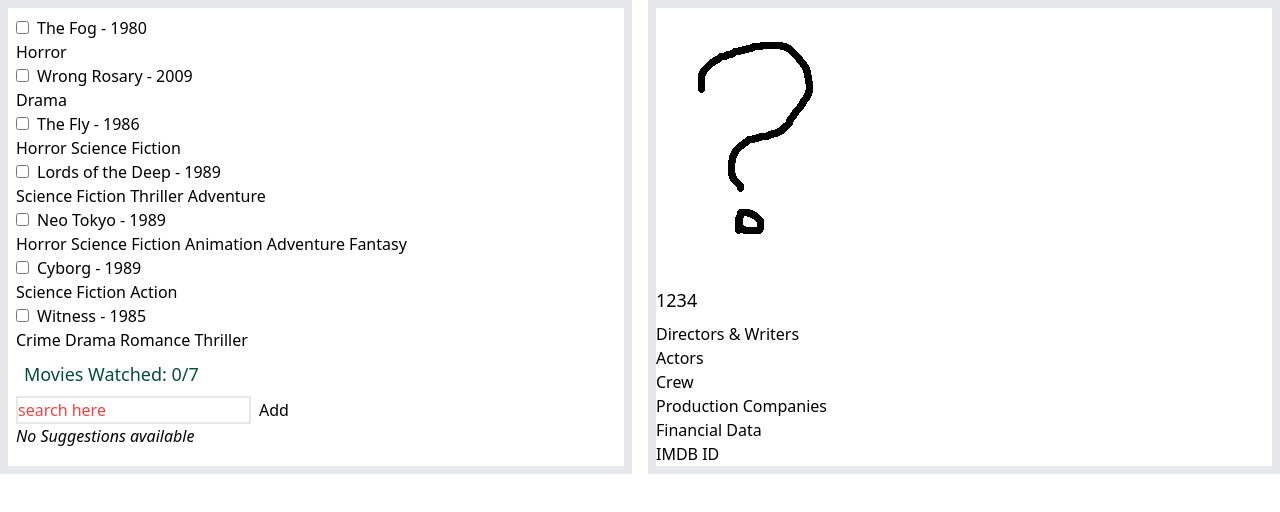
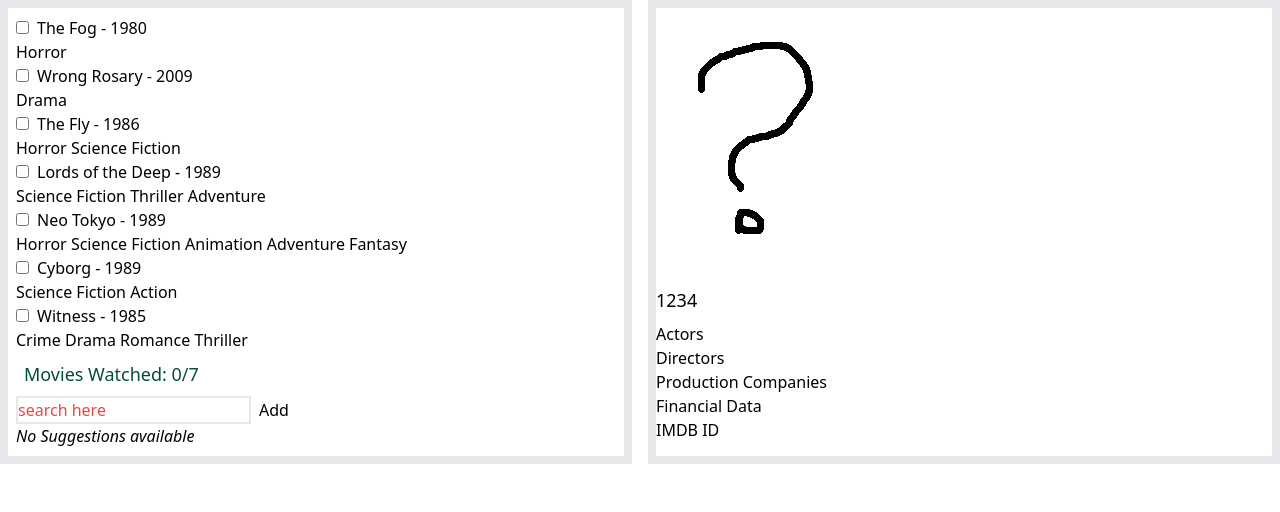
Before and after one commit to Marvling/movie-todo, a React (Create React App) app: page / in a window 1280 px wide. Shown: the top 512 px of the page. Built offline with nearby package versions, Linux system fonts and the light colour scheme.

Commit message:
general improvements, new tasks, created project

```diff
--- a/src/App.js
+++ b/src/App.js
@@ -5,7 +5,7 @@ import InfoCanvas from './components/InfoCanvas'
 function App () {
 
     const [movieDetails, setMovieDetails] = useState({release_date: '1234'})
-    const [movieCredits, setMovieCredits] = useState({cast: []})
+    const [movieCredits, setMovieCredits] = useState({cast: [], crew: []})
 
     const getMovieDetails = async (movieId) =>{
         const url = `https://api.themoviedb.org/3/movie/${movieId}?api_key=00decbdccac0d50538a8bdbf8085ce4a&language=en-US`
--- a/src/components/InfoCanvas.js
+++ b/src/components/InfoCanvas.js
@@ -6,12 +6,22 @@ import config from '../tmdbApiConfig'
 const InfoCanvas = (props) => {
 
     // react-collapse options
-    const [isButtonCollapseOpen, setIsButtonCollapseOpen] = useState(false);
+    const [isActorCollapseOpen, setIsActorCollapseOpen] = useState(false);
+    const [isDirectorCollapseOpen, setIsDirectorCollapseOpen] = useState(false);
 
-    const onClick = useCallback(
-      () => setIsButtonCollapseOpen(!isButtonCollapseOpen),
-      [isButtonCollapseOpen]
-    );
+    // const onClick = useCallback(
+    //   () => setIsButtonCollapseOpen(!isButtonCollapseOpen),
+    //   [isButtonCollapseOpen]
+    // );
+
+    const collapseHandler = (e) => {
+
+        if (e.target.innerHTML === 'Actors')
+        setIsActorCollapseOpen(!isActorCollapseOpen)
+        else if (e.target.innerHTML === 'Directors')
+        setIsDirectorCollapseOpen(!isDirectorCollapseOpen)
+
+    }
 
     // getting the poster
     const buildImageUrl = (path, type) => {
@@ -44,9 +54,35 @@ const InfoCanvas = (props) => {
             <p>{actor.name}<br/>{actor.character}</p>
             </div>
         </li>
-    )
+    );
 
+    //
 
+    // redo this part, should be more concise, less repeat
+    // write a function that creates a filtered array and returns a <li>
+
+    const crew = props.movieCredits.crew
+
+    const Directing = crew.filter(x => x.department === 'Directing')
+    const Writing = crew.filter(x => x.department === 'Writing')
+    const Art = crew.filter(x => x.department === 'Art')
+    const Sound = crew.filter(x => x.department === 'Sound')
+    const Production = crew.filter(x => x.department === 'Production')
+    const Camera = crew.filter(x => x.department === 'Camera')
+
+    const Directors = Directing.map((crew) =>
+        <li className='mb-2'>
+            <div className='flex'>
+            <img
+                className='w-10 h-15 rounded-lg mr-2'
+                src={buildImageUrl(crew.profile_path, 'profile')}
+                alt = {`Face of ${crew.name}`}/>
+            <p>{crew.name}<br/>{crew.job}</p>
+            </div>
+        </li>
+    );
+
+    //Art, Sound, Crew, Production, Writing & Directing, Camera
 
     return(
         <div>
@@ -63,29 +99,50 @@ const InfoCanvas = (props) => {
                 {release_date.slice(0,4)}
             </h2>
 
-            <h2>Directors & Writers</h2>
+            <div>
+                <div>
+                    <button
+                    className='text-bold'
+                    aria-controls='accessible-marker-button'
+                    aria-expanded={isActorCollapseOpen}
+                    onClick={collapseHandler}
+                    type="button">
+                    Actors
+                    </button>
+                </div>
+                <div
+                className = {`${isActorCollapseOpen ? 'h-64' : ''} overflow-auto`}>
+                    <Collapse
+                    isOpened={isActorCollapseOpen}>
+                        <ul>
+                            {[...actors]}
+                        </ul>
+                    </Collapse>
+                </div>
+            </div>
 
             <div>
                 <div>
                     <button
                     className='text-bold'
                     aria-controls='accessible-marker-button'
-                    aria-expanded={isButtonCollapseOpen}
-                    onClick={onClick}
+                    aria-expanded={isDirectorCollapseOpen}
+                    onClick={collapseHandler}
                     type="button">
-                    Actors
+                    Directors
                     </button>
                 </div>
-
-                <Collapse
-                    isOpened={isButtonCollapseOpen}>
-                    <ul>
-                        {[...actors]}
-                    </ul>
-                </Collapse>
+                <div
+                className = {`${isDirectorCollapseOpen ? 'h-64' : ''} overflow-auto`}>
+                    <Collapse
+                    isOpened={isDirectorCollapseOpen}>
+                        <ul>
+                            {[...Directors]}
+                        </ul>
+                    </Collapse>
+                </div>
             </div>
 
-            <p>Crew</p>
             <p>Production Companies</p>
             <p>Financial Data</p>
             <p>IMDB ID</p>
--- a/src/components/TodoCanvas.js
+++ b/src/components/TodoCanvas.js
@@ -3,6 +3,7 @@ import TodoItem from './TodoItem'
 import SearchBar from './SearchBar'
 import todoData from './todoData'
 
+// TODO: REFACTOR USING HOOKS
 class TodoCanvas extends React.Component{
     constructor(props){
         super(props)
--- a/src/components/TodoItem.js
+++ b/src/components/TodoItem.js
@@ -1,9 +1,6 @@
 import React from 'react'
 
 const TodoItem = (props) => {
-
-
-
 
     return(
     <li>
```
Also changed, not shown: 1 other file (tests, documents, lock files or other folders).
